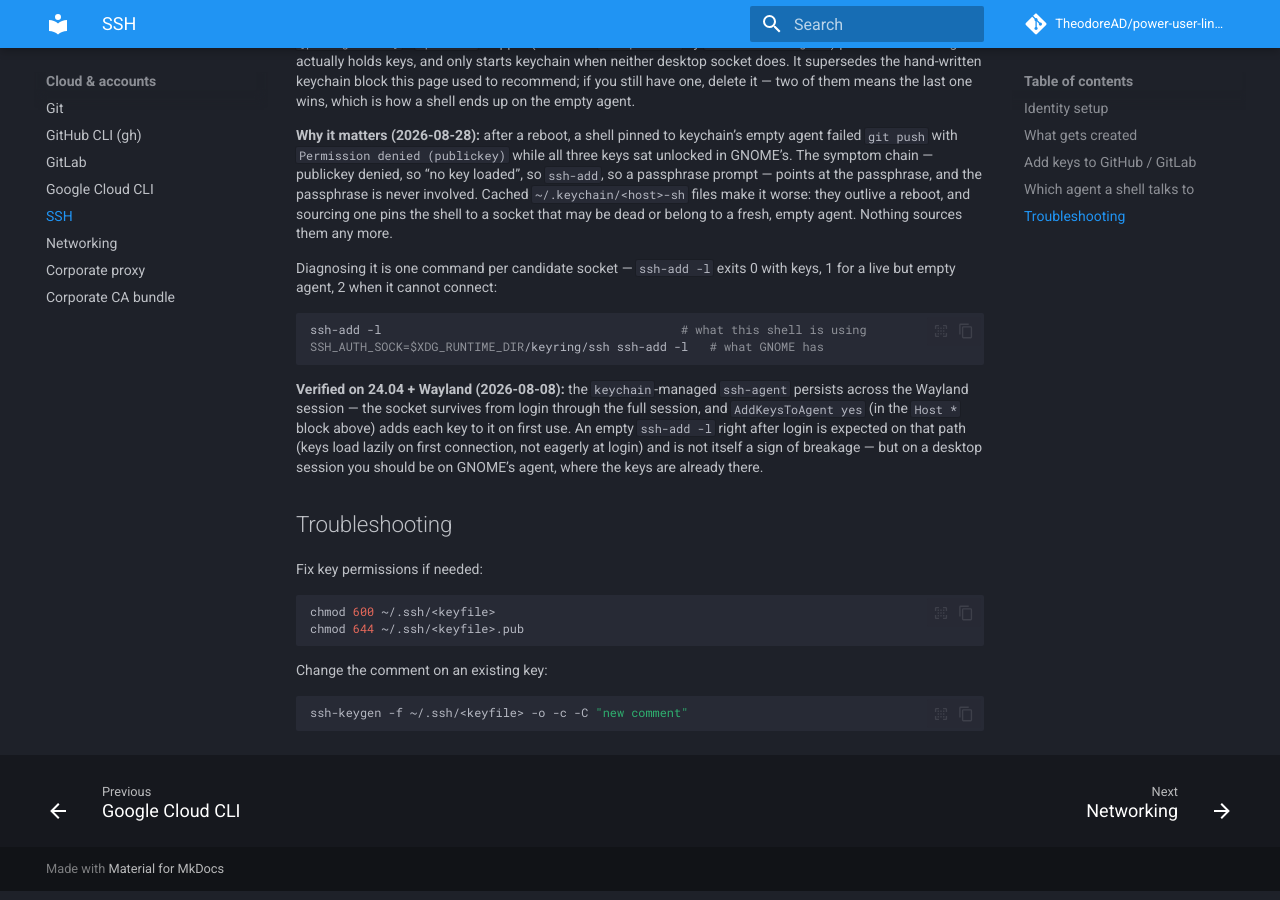
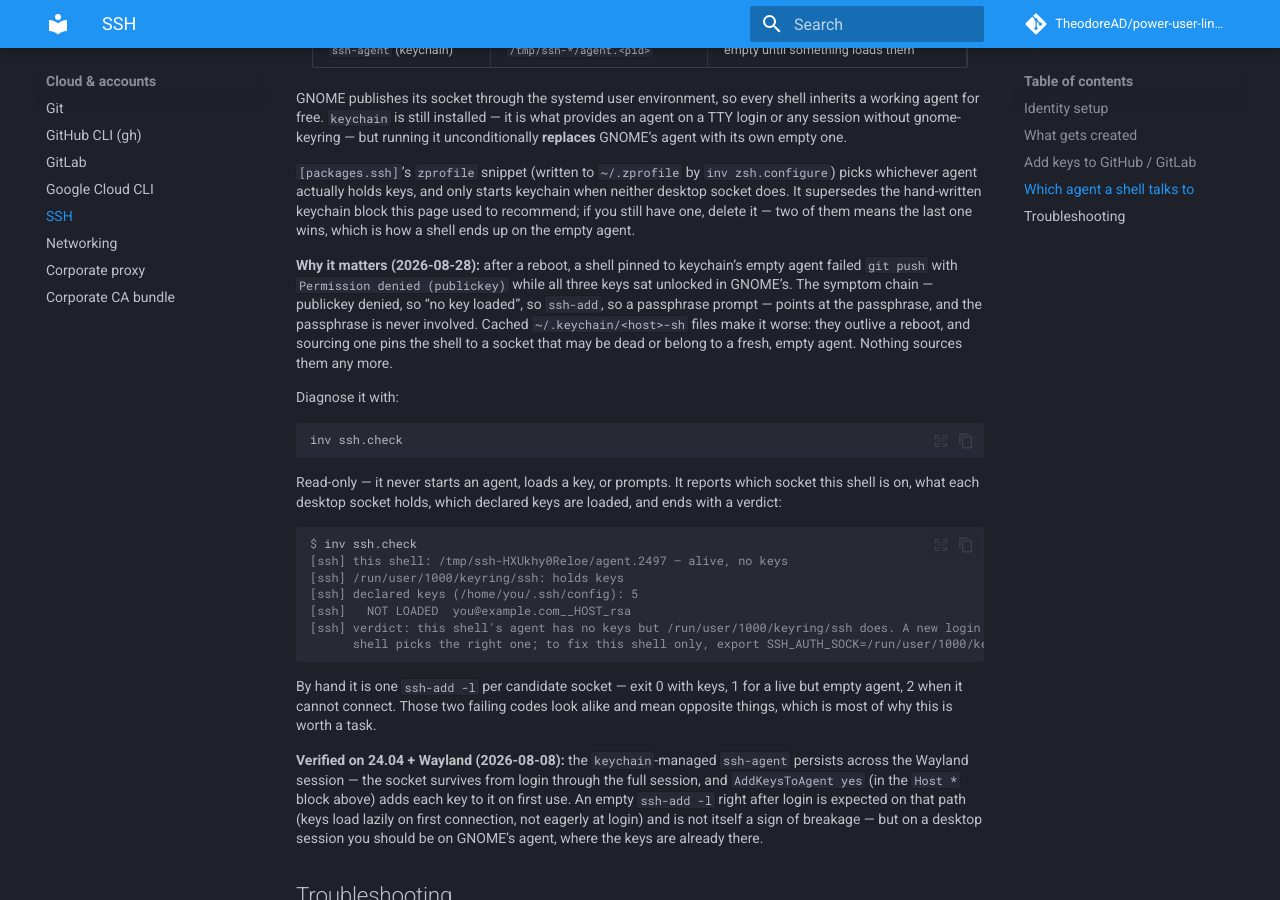
Before and after one commit to TheodoreAD/power-user-linux-setup, an MkDocs documentation site: the page built from docs/ssh.md, in a window 1280 px wide and 900 px high, scrolled down 2024 px. Built offline with MkDocs 1.6.1 and Material for MkDocs 9.7.7, drawn with Linux system fonts in a browser that asks for light colours; comment, search, counter and statistics services are not loaded; some of the changed text lies outside the part shown.

Commit message:
docs: ssh.check, and what ssh.add now does
Documents the diagnostic with real sample output, and why the exit codes are
worth a task rather than a remembered incantation. Records that ssh.add reads
~/.ssh/config rather than globbing, skips keys already in the agent, and is
deliberately excluded from every composite task — it prompts per key and
retries three times per key.

Co-Authored-By: Claude Opus 5 <noreply@anthropic.com>

````diff
--- a/docs/ssh.md
+++ b/docs/ssh.md
@@ -33,8 +33,16 @@ Then run the tasks in order:
 inv ssh.create-keys       # create one ed25519 key per unique email (prompts for passphrase per key)
 inv ssh.configure  # write ~/.ssh/config (idempotent)
 inv ssh.forward    # ssh-copy-id to non-git server hosts (skips GitHub/GitLab)
-inv ssh.add        # add all keys for this machine to ssh-agent
+inv ssh.add        # add this machine's keys to the agent, skipping any it already holds
+inv ssh.check      # read-only: which agent this shell uses, and whether it holds those keys
 ```
+
+`ssh.add` reads the `IdentityFile` entries out of `~/.ssh/config` rather than globbing `~/.ssh` for
+a naming convention, so it works on a machine whose keys `ssh.create-keys` did not mint. It skips
+keys the agent already holds — comparing fingerprints, since a loaded key has no path — so
+re-running it costs no passphrase prompts. It is deliberately not part of any composite task:
+`ssh-add` prompts per key and retries three times per key, which is a lot of dialogs to fire at
+someone unattended.
 
 **Migrating a machine with an existing hand-written `~/.ssh/config`** (not managed by PULSE, no
 sentinel markers): `inv ssh.configure` only _appends_ a new PULSE block via `ensure_block` — it
@@ -115,13 +123,28 @@ at the passphrase, and the passphrase is never involved. Cached `~/.keychain/<ho
 it worse: they outlive a reboot, and sourcing one pins the shell to a socket that may be dead or
 belong to a fresh, empty agent. Nothing sources them any more.
 
-Diagnosing it is one command per candidate socket — `ssh-add -l` exits 0 with keys, 1 for a live but
-empty agent, 2 when it cannot connect:
+Diagnose it with:
 
 ```shell
-ssh-add -l                                          # what this shell is using
-SSH_AUTH_SOCK=$XDG_RUNTIME_DIR/keyring/ssh ssh-add -l   # what GNOME has
+inv ssh.check
 ```
+
+Read-only — it never starts an agent, loads a key, or prompts. It reports which socket this shell is
+on, what each desktop socket holds, which declared keys are loaded, and ends with a verdict:
+
+```console
+$ inv ssh.check
+[ssh] this shell: /tmp/ssh-HXUkhy0Reloe/agent.2497 — alive, no keys
+[ssh] /run/user/1000/keyring/ssh: holds keys
+[ssh] declared keys (/home/you/.ssh/config): 5
+[ssh]   NOT LOADED  you@example.com__HOST_rsa
+[ssh] verdict: this shell's agent has no keys but /run/user/1000/keyring/ssh does. A new login
+      shell picks the right one; to fix this shell only, export SSH_AUTH_SOCK=/run/user/1000/keyring/ssh
+```
+
+By hand it is one `ssh-add -l` per candidate socket — exit 0 with keys, 1 for a live but empty
+agent, 2 when it cannot connect. Those two failing codes look alike and mean opposite things, which
+is most of why this is worth a task.
 
 **Verified on 24.04 + Wayland (2026-08-08):** the `keychain`-managed `ssh-agent` persists across the
 Wayland session — the socket survives from login through the full session, and `AddKeysToAgent yes`
````
